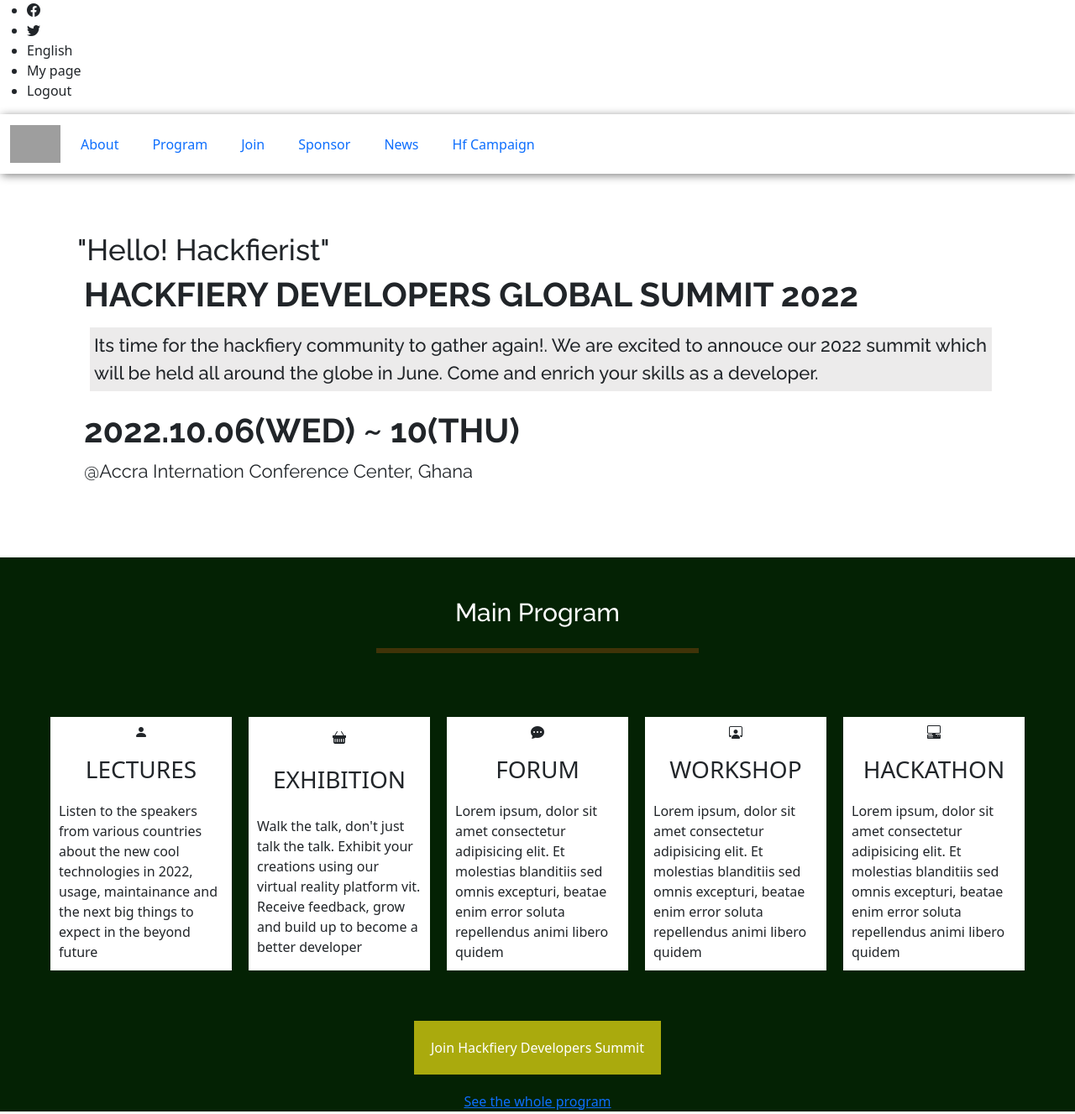
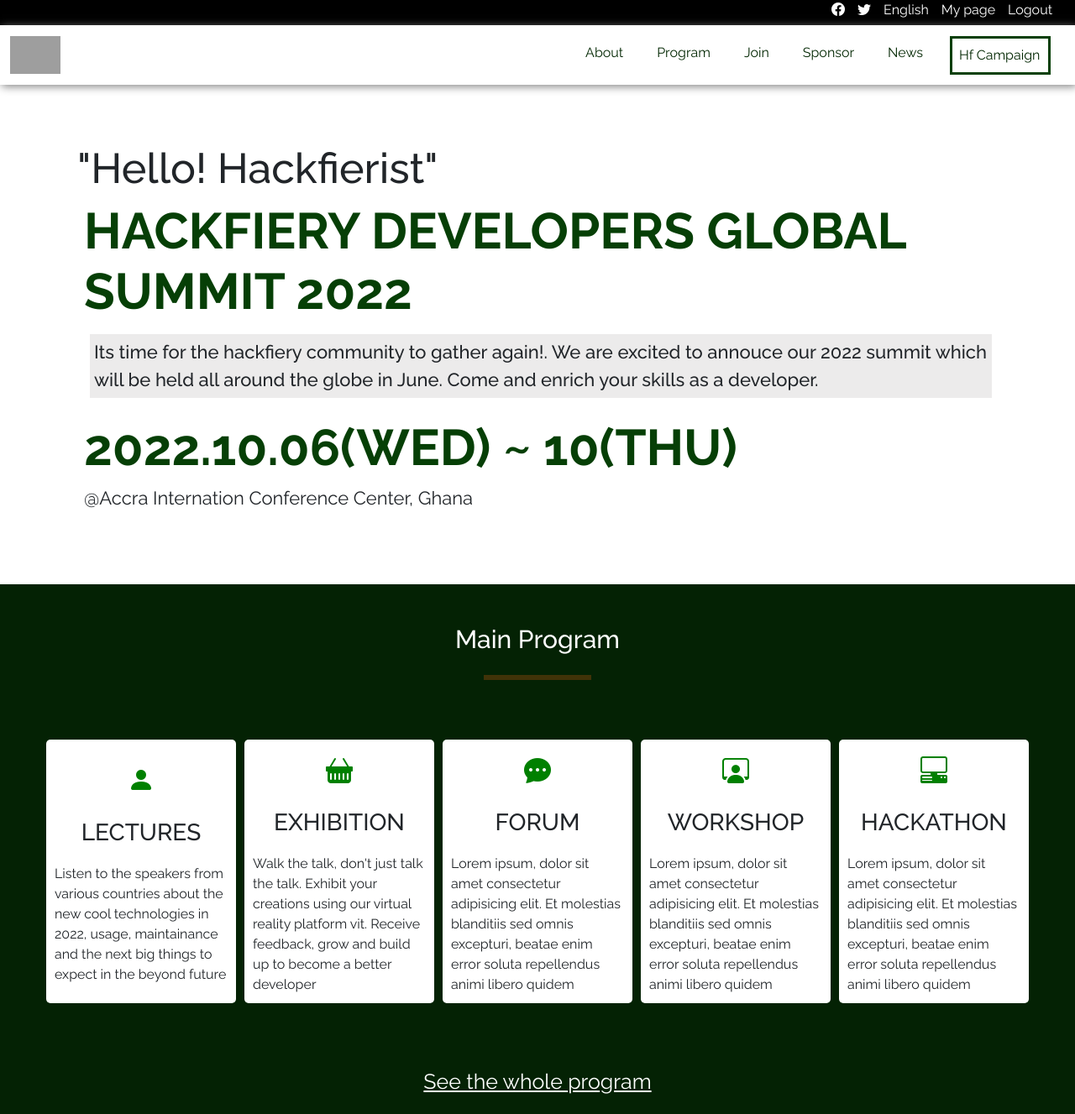
Before and after one commit to Amedzro-Elikplim/Hacfiery-Developers, a website: page index.html in a window 1280 px wide. Shown: the top 1327 px of the page at 84% size. Drawn offline with nearby package versions, Linux system fonts and the light colour scheme; grey boxes are pictures that could not be loaded.

Commit message:
Add speaker images and styling

```diff
--- a/styles.css
+++ b/styles.css
@@ -2,11 +2,13 @@
   box-sizing: border-box;
   margin: 0;
   padding: 0;
+  font-family: Raleway, sans-serif;
 }
 
 .logo {
   zoom: 2;
   color: black;
+  cursor: pointer;
 }
 
 .toggle-icon {
@@ -18,6 +20,27 @@
   box-shadow: 2px 2px 10px gray;
 }
 
+.nav-top {
+  width: 100%;
+  height: 30px;
+  background-color: black;
+}
+
+.nav-top-content {
+  color: white;
+  display: flex;
+  list-style-type: none;
+  position: absolute;
+  right: 27px;
+  justify-content: center;
+  align-items: center;
+}
+
+.nav-top-content li {
+  margin-left: 15px;
+  cursor: pointer;
+}
+
 .toggler {
   color: orangered;
   outline: none !important;
@@ -26,6 +49,17 @@
 
 .toggler:hover {
   box-shadow: 1px 1px 5px rgb(243, 145, 109);
+}
+
+.campaign-link {
+  border: 3px solid rgb(6, 63, 6);
+  color: black;
+  width: 200px;
+}
+
+.nav-link {
+  color: rgb(2, 39, 2);
+  cursor: pointer;
 }
 
 .headline {
@@ -42,6 +76,7 @@
 .headline h2 {
   font-size: 40px;
   font-weight: 700;
+  color: rgb(6, 63, 6);
 }
 
 .message {
@@ -72,6 +107,11 @@
   align-items: center;
 }
 
+.program-icon {
+  color: green;
+  zoom: 2;
+}
+
 .programs-section-title {
   color: white;
   margin-top: 40px;
@@ -94,8 +134,9 @@
   background-color: white;
   margin-top: 10px;
   margin-bottom: 10px;
-  justify-content: space-evenly;
+  justify-content: center;
   align-items: center;
+  border-radius: 5px;
 }
 
 .program-card > * {
@@ -109,6 +150,11 @@
   margin-bottom: 20px;
   background-color: rgb(170, 170, 13);
   color: white;
+  border-radius: 5px;
+}
+
+.whole-program-button {
+  display: none;
 }
 
 .speakers-container {
@@ -175,17 +221,18 @@
 }
 
 .more-button {
-  width: 80vw;
+  width: 90vw;
   padding: 30px;
-  border: 1px solid black;
-  margin: 10px;
+  border: 1px solid rgb(5, 97, 20);
+  margin: 10px 10 50px 10px;
+  cursor: pointer;
+  outline: none;
   font-size: 25px;
   color: rgb(3, 48, 3);
   font-weight: 500;
 }
 
 .button-icon {
-  color: orangered;
   zoom: 1;
 }
 
@@ -201,6 +248,39 @@
 }
 
 @media screen and (min-width: 768px) {
+  .navlinks-container {
+    position: absolute;
+    right: 5px;
+  }
+
+  .campaign-link {
+      width: 120px
+  }
+
+  .nav-link {
+    color: rgb(2, 39, 2);
+    cursor: pointer;
+  }
+
+  .headline h1 {
+    font-size: 50px;
+  }
+
+  .headline h2 {
+    font-size: 60px;
+  }
+
+  .join-button {
+    display: none;
+  }
+
+  .whole-program-button {
+    display: block;
+    font-size: 25px;
+    margin: 20px;
+    color: white;
+  }
+
   .programs-container {
     display: flex;
     flex-wrap: wrap;
@@ -208,8 +288,13 @@
 
   .program-card {
     flex-direction: column;
-    margin: 10px;
+    margin: 5px;
     flex: 1 1 100px;
+    min-width: 200px;
+  }
+
+  .programs-line {
+    width: 10vw;
   }
 
   .speakers {
```
Also changed, not shown: assets/images/sharon.jfif (added), 1 other file.
